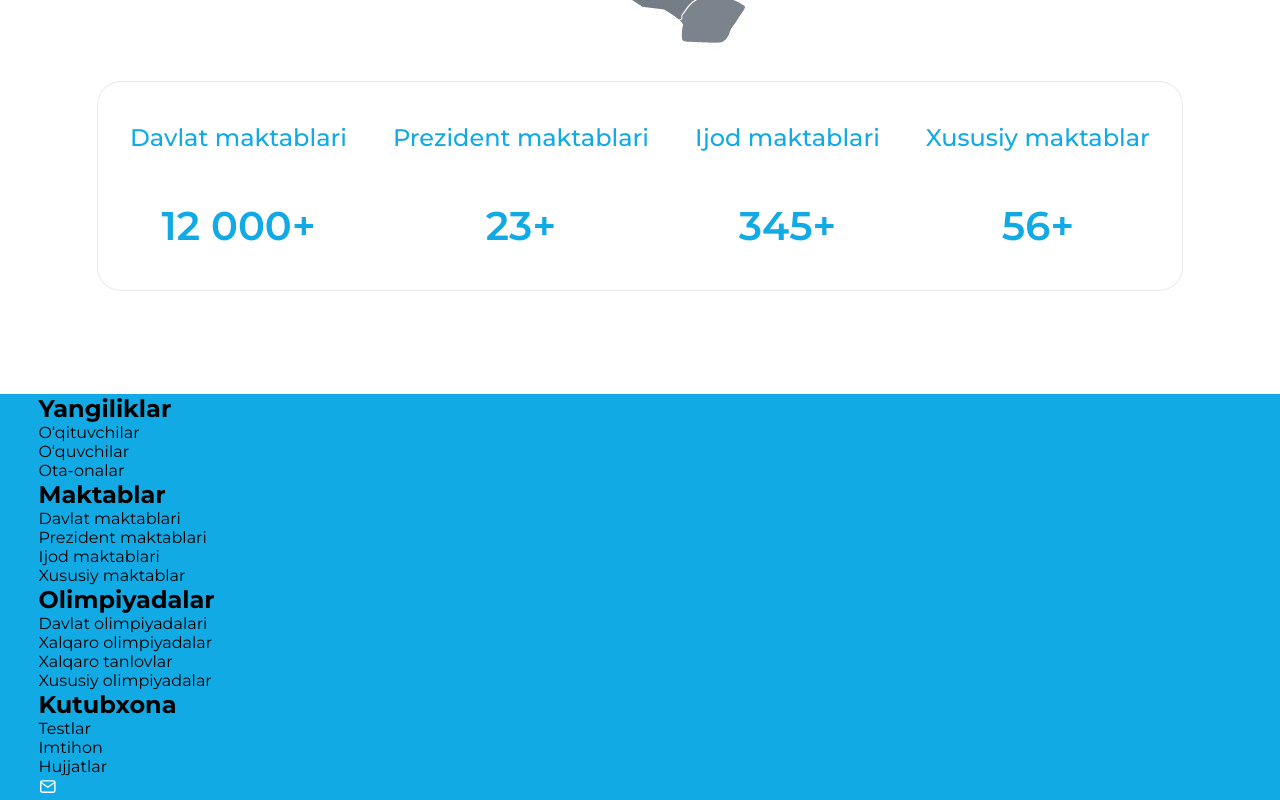
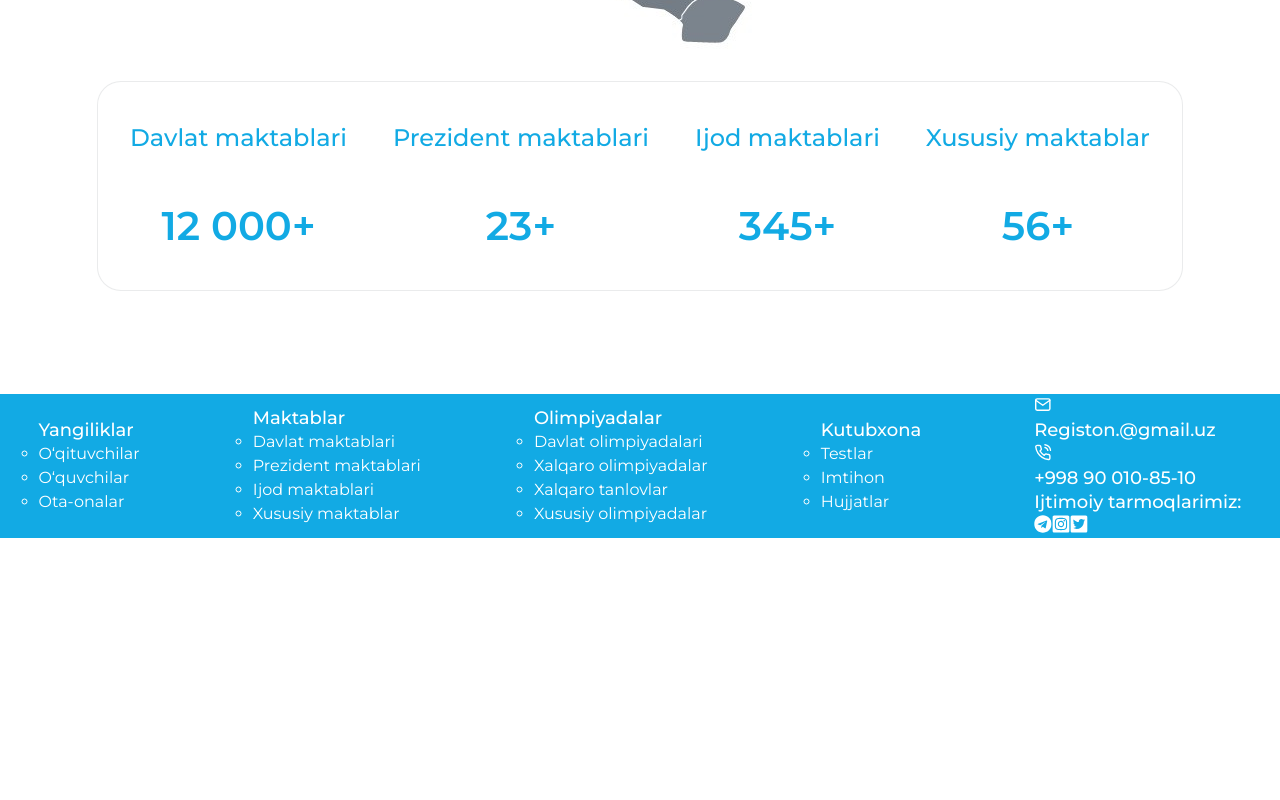
Before and after one commit to yahyo22/yangiproect, a React (Create React App) app: page /home in a window 1280 px wide. Shown: the part 2777-3577 px from the top of the page. After the commit the page ends 3315 px from the top, so only its background shows below. Built offline with nearby package versions, Linux system fonts and the light colour scheme.

Commit message:
kdmkcmdskvmkfv

```diff
--- a/src/assets/style/icon.css
+++ b/src/assets/style/icon.css
@@ -11,9 +11,36 @@
     mask-position: center;
     -webkit-mask-position: center;
   }
-  .icon.insta{
+  .icon.mail{
   mask-image: url("../icon/mail.svg");
   -webkit-mask-image: url("../icon//mail.svg");
 
   background-color: #ffffff;
   }
+  .icon.phone{
+    mask-image: url("../icon/phone.svg");
+    -webkit-mask-image: url("../icon//phone.svg");
+    background-color: #ffffff;
+    }
+
+  .icon.facebook{
+    mask-image: url("../icon/facebook-square-brands\ \(1\)\ 1.svg");
+    -webkit-mask-image: url("../icon/facebook-square-brands\ \(1\)\ 1.svg");
+    background-color: #ffffff;
+    }
+
+  .icon.insta{
+    mask-image: url("../icon/instagram-square-brands\ 1.svg");
+    -webkit-mask-image: url("../icon/instagram-square-brands\ 1.svg");
+    background-color: #ffffff;
+    }
+    .icon.telegram{
+      mask-image: url("../icon/telegram-brands\ 1.svg");
+      -webkit-mask-image: url("../icon/telegram-brands\ 1.svg");
+      background-color: #ffffff;
+      }
+      .icon.twiter{
+        mask-image: url("../icon/twitter-square-brands\ 1.svg");
+        -webkit-mask-image: url("../icon/twitter-square-brands\ 1.svg");
+        background-color: #ffffff;
+        }
--- a/src/components/footer/Footer.tsx
+++ b/src/components/footer/Footer.tsx
@@ -1,12 +1,12 @@
-import React from 'react'
-import styled from 'styled-components'
+import React from "react";
+import styled from "styled-components";
 export default function Footer() {
   return (
     <StyledFooter>
       <div className="container">
         <section>
           <div>
-                <h2>Yangiliklar</h2>
+            <h1>Yangiliklar</h1>
             <ul>
               <li>O‘qituvchilar</li>
               <li>O‘quvchilar</li>
@@ -14,7 +14,7 @@ export default function Footer() {
             </ul>
           </div>
           <div>
-            <h2>Maktablar</h2>
+            <h1>Maktablar</h1>
             <ul>
               <li>Davlat maktablari</li>
               <li>Prezident maktablari</li>
@@ -23,7 +23,7 @@ export default function Footer() {
             </ul>
           </div>
           <div>
-            <h2>Olimpiyadalar</h2>
+            <h1>Olimpiyadalar</h1>
             <ul>
               <li>Davlat olimpiyadalari</li>
               <li>Xalqaro olimpiyadalar</li>
@@ -32,7 +32,7 @@ export default function Footer() {
             </ul>
           </div>
           <div>
-            <h2>Kutubxona</h2>
+            <h1>Kutubxona</h1>
             <ul>
               <li>Testlar</li>
               <li>Imtihon</li>
@@ -41,16 +41,64 @@ export default function Footer() {
           </div>
           <div>
             <div>
-                    <i className='icon insta'></i>
+              <i className="icon mail"></i>
+              <p>Registon.@gmail.uz</p>
+            </div>
+            <div>
+              <i className="icon phone"></i>
+              <p>+998 90 010-85-10</p>
+            </div>
+            <div>
+              <p>Ijtimoiy tarmoqlarimiz:</p>
+              <div>
+                <div className="facebook"></div>
+                <div className="icon telegram"></div>
+                <div className="icon insta"></div>
+                <div className="icon twiter"></div>
+              </div>
             </div>
           </div>
         </section>
         <section></section>
       </div>
-
     </StyledFooter>
-  )
+  );
 }
 const StyledFooter = styled.div`
-    background: #12AAE4;
-`
+  background: #12aae4;
+  section {
+    display: flex;
+    align-items: center;
+    justify-content: space-between;
+    div {
+      ul {
+        list-style: circle;
+        li {
+          color: #ffffff;
+          font-size: 16px;
+          font-weight: 400;
+          line-height: 24px;
+          letter-spacing: 0em;
+          text-align: left;
+        }
+      }
+      h1 {
+        font-size: 18px;
+        font-weight: 500;
+        line-height: 24px;
+        letter-spacing: 0em;
+        text-align: left;
+        color: #ffffff;
+      }
+      p {
+        font-family: Montserrat;
+        font-size: 18px;
+        font-weight: 500;
+        line-height: 24px;
+        letter-spacing: 0em;
+        text-align: left;
+        color: #ffffff;
+      }
+    }
+  }
+`;
```
Also changed, not shown: src/assets/icon/phone.svg (renamed from src/assets/icon/fi_phone-call.svg). Lines whose indentation alone changed are shown as unchanged.
